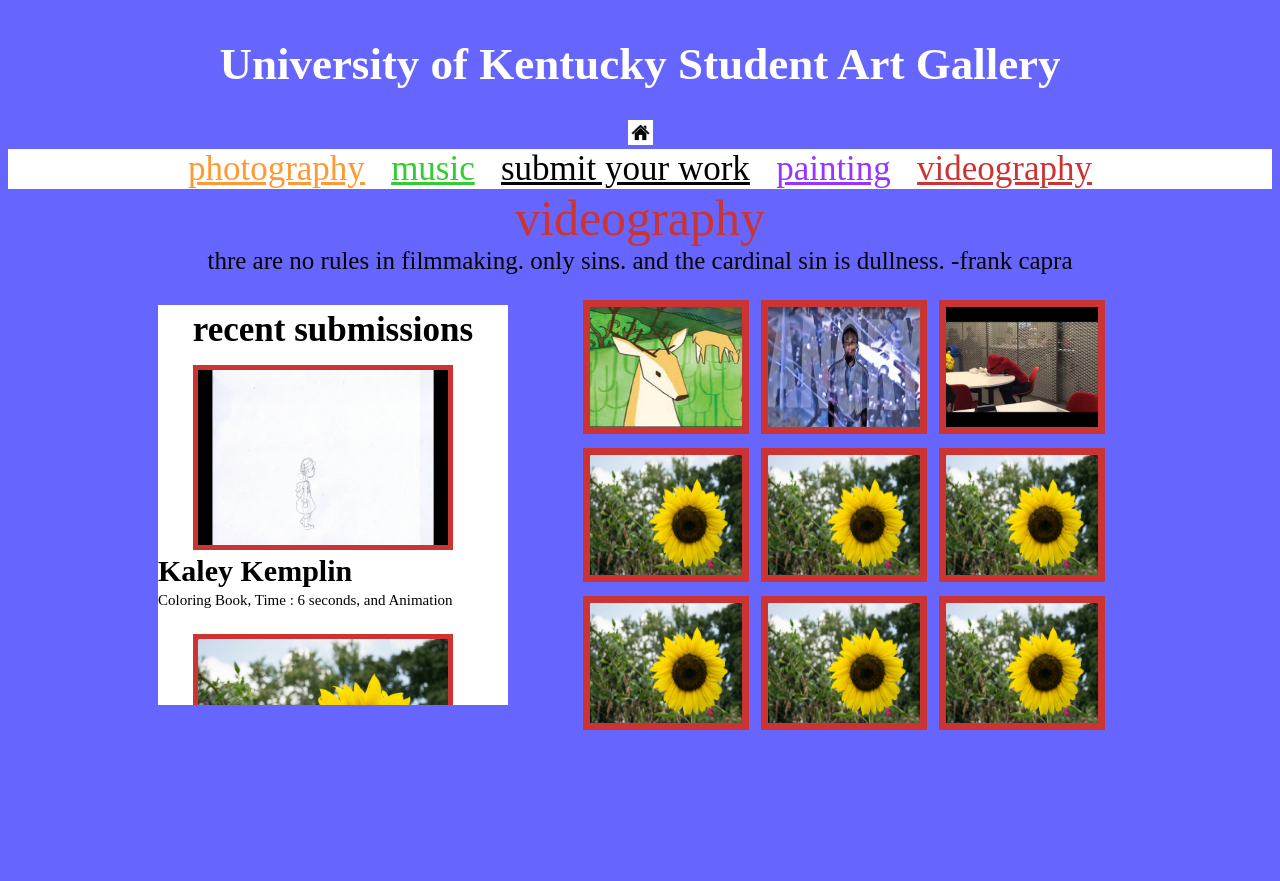
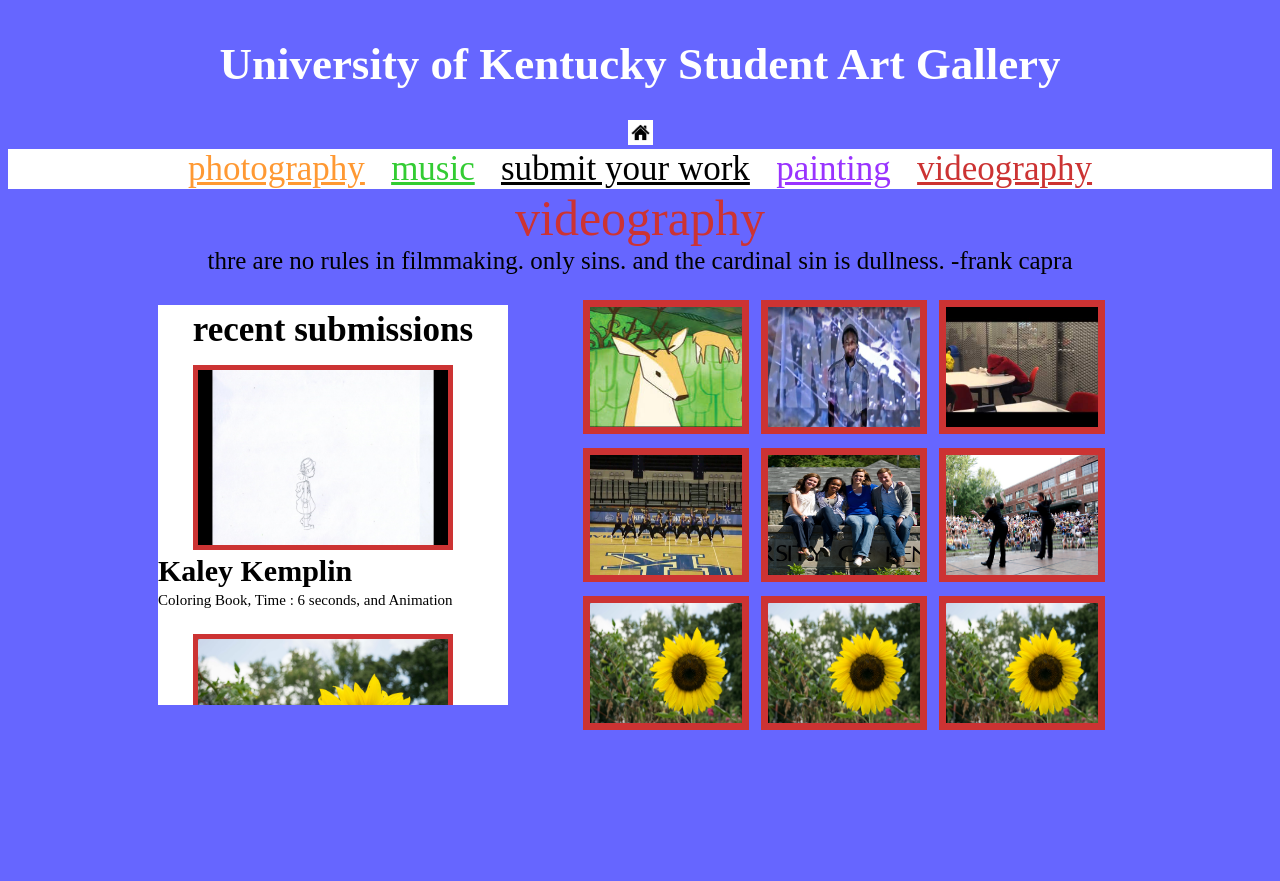
Before and after one commit to U-Kentucky-Art/final-project-group-one, a plain HTML site: page videography.html in a window 1280 px wide. Shown: the top 881 px of the page. Drawn offline with Linux system fonts and the light colour scheme; a script that the page names is missing.

Commit message:
Added images to Video page

```diff
--- a/videography.html
+++ b/videography.html
@@ -64,11 +64,11 @@
 </div>
 
 <div class="images">
-  <img src="practice.jpg" width="152px" height="120px"; style="border: 7px solid #CC3333">
+  <img src="UKDanceTeam.jpg" width="152px" height="120px"; style="border: 7px solid #CC3333">
   &nbsp
-  <img src="practice.jpg" width="152px" height="120px"; style="border: 7px solid #CC3333">
+  <img src="studentlife.png" width="152px" height="120px"; style="border: 7px solid #CC3333">
   &nbsp
-  <img src="practice.jpg" width="152px" height="120px"; style="border: 7px solid #CC3333">
+  <img src="arts.jpg" width="152px" height="120px"; style="border: 7px solid #CC3333">
 </div>
 
 <div class="images">
```
Also changed, not shown: UKDanceTeam.jpg (added), arts.jpg (added), studentlife.png (added).
